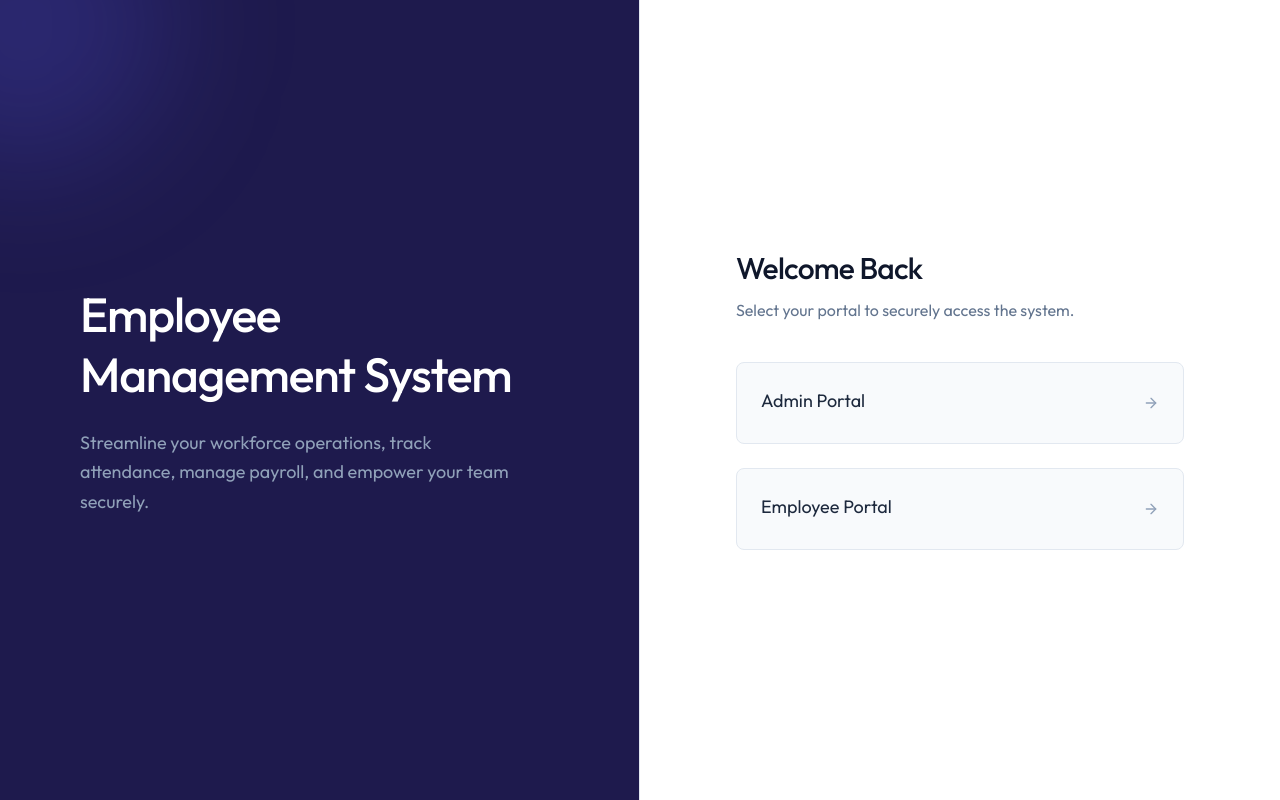
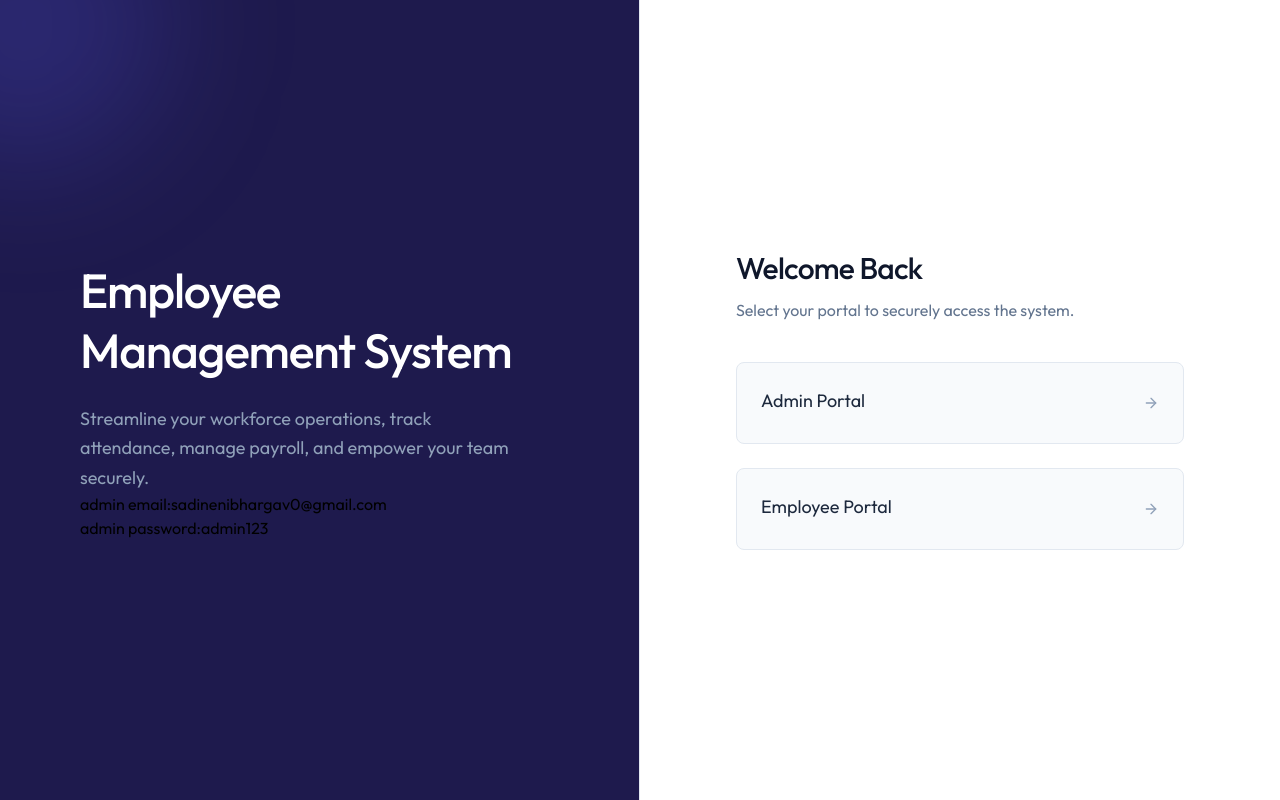
Before and after one commit to Bhargav-Sadineni/Fullstack-EMS, a React (Vite) app in the folder client/: page /login in a window 1280 px wide. Built offline with nearby package versions, Linux system fonts and the light colour scheme.

Commit message:
added email and password

```diff
--- a/client/src/components/LoginLeftSide.jsx
+++ b/client/src/components/LoginLeftSide.jsx
@@ -17,7 +17,10 @@ const LoginLeftSide = () => {
       Streamline your workforce operations,
       track attendance, manage payroll, and
       empower your team securely.
+
       </p>
+      <p>admin email:sadinenibhargav0@gmail.com</p>
+      <p>admin password:admin123</p>
     </div>
 
   </div>
```
